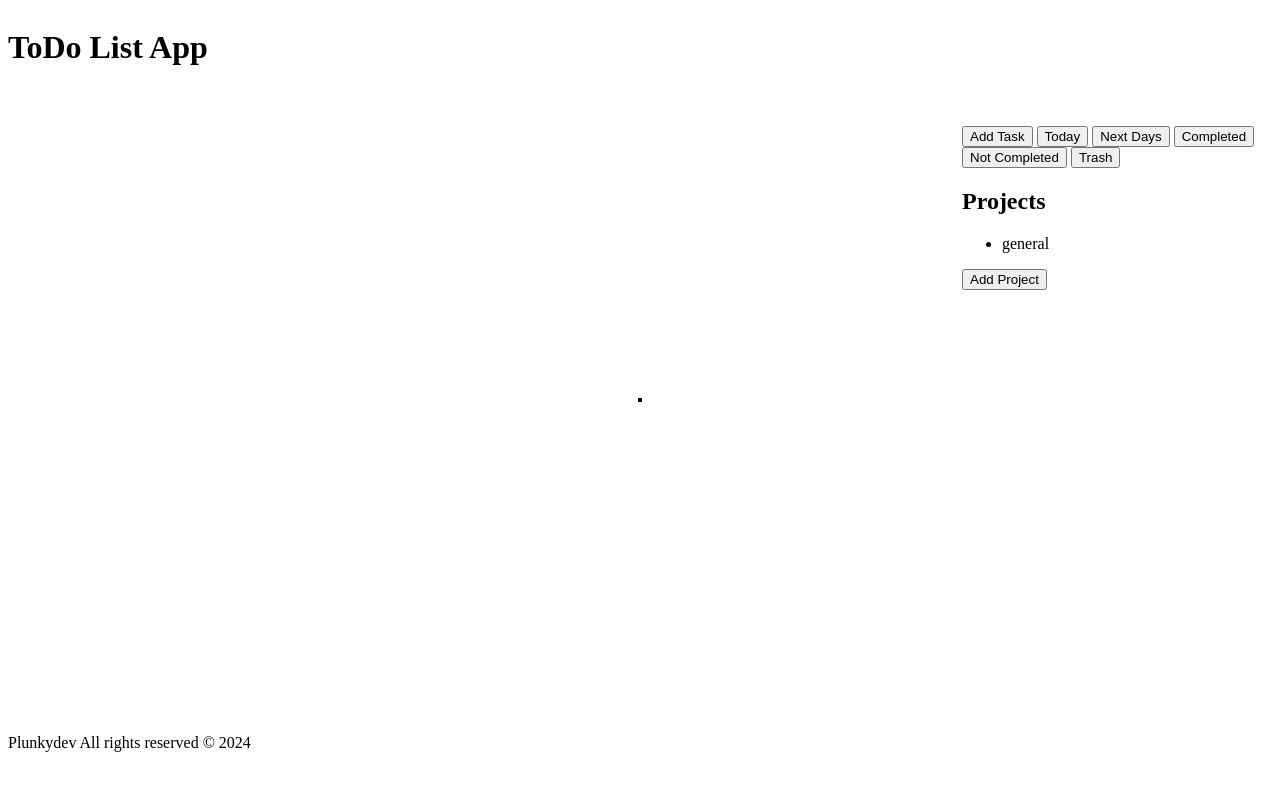
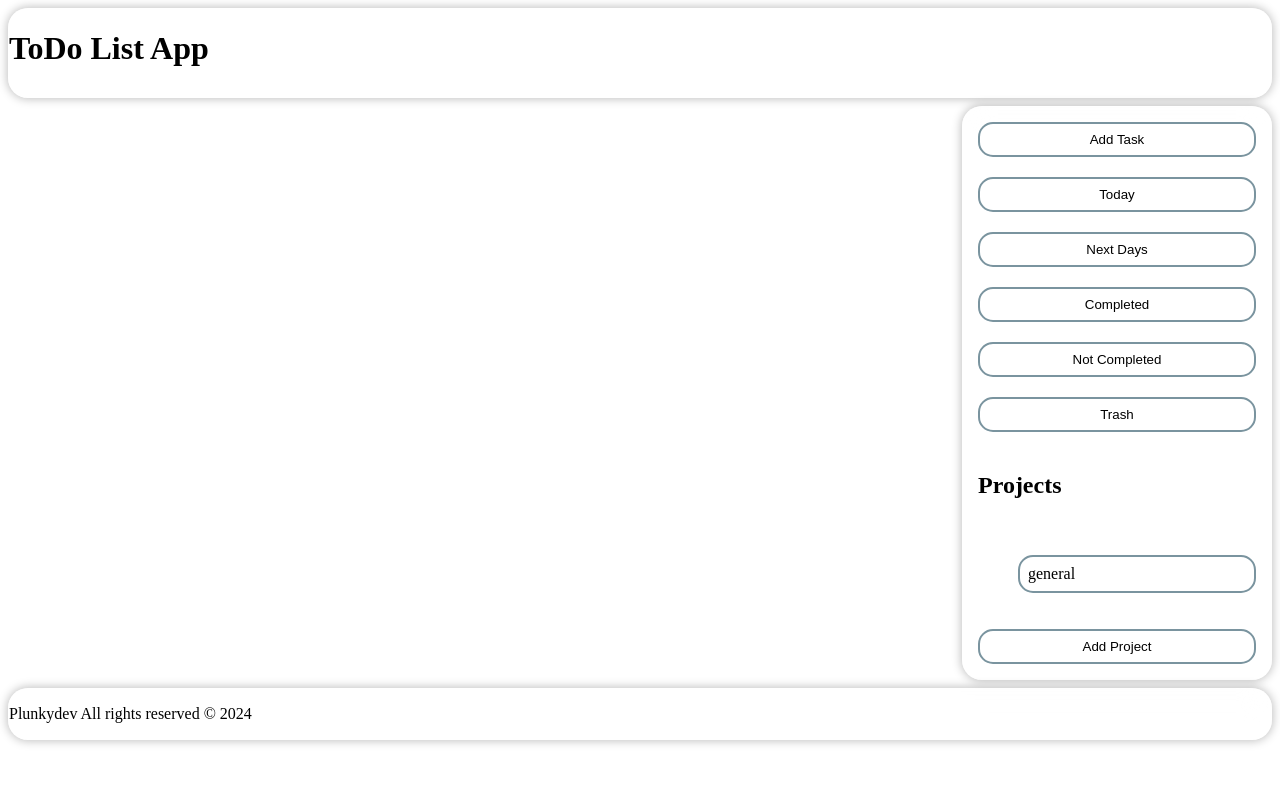
Before and after one commit to plunkydev/todo-list, a website built with webpack: page src/template.html in a window 1280 px wide. Built offline with nearby package versions, Linux system fonts and the light colour scheme.

Commit message:
Created and edited clease and ids of the style rules for the user interface

```diff
--- a/src/styles.css
+++ b/src/styles.css
@@ -1,14 +1,40 @@
+:root {
+    --bgBtnColor: #7a949f;
+}
+
+*,
+*:before,
+*:after {
+    box-sizing: border-box;
+}
+
+form > * {
+    border-radius: 5px;
+}
 
 .appContainer {
-    height: 100vh;
     display: grid;
     grid-template-columns: repeat(4, 1fr);
-    grid-template-rows: repeat(6, 1fr);
+    grid-template-rows: 90px repeat(4, 1fr) 90px;
     gap: 8px;
 }
 
+.header,
+.taskContiner,
+.header,
+nav,
+footer,
+.floatWindowClass {
+    border: 1px solid #ffffff40;
+    border-radius: 20px;
+    background-color: rgba(255, 255, 255, 0.45);
+    box-shadow: 0 0 10px 1px rgba(0, 0, 0, 0.25);
+    -webkit-backdrop-filter: blur(15px);
+    backdrop-filter: blur(15px);
+}
+
 .header {
-    height: 90px;
+    max-height: 90px;
     grid-column: span 4 / span 4;
 }
 
@@ -16,10 +42,27 @@
     grid-column: span 3 / span 3;
     grid-row: span 5 / span 5;
     grid-row-start: 2;
+    display: grid;
+    grid-template-columns: repeat(auto-fill, minmax(15rem, 1fr));
+    gap: 8px;
+}
+
+.taskContiner,
+.floatWindowClass {
+    min-width: 150px;
+    display: flex;
+    flex-direction: column;
+    justify-content: space-between;
+    padding: 15px;
+}
+
+.taskBtnContiner {
+    display: grid;
+    grid-template-columns: repeat(3, 1fr);
+    gap: 10px;
 }
 
 footer {
-    height: 90px;
     grid-column: span 4 / span 4;
     grid-column-start: 1;
     grid-row-start: 7;
@@ -29,9 +72,14 @@ nav {
     grid-row: span 5 / span 5;
     grid-column-start: 4;
     grid-row-start: 2;
+    display: flex;
+    flex-direction: column;
+    padding: 15px;
+    gap: 20px;
 }
 
 .floatWindowClass {
+    display: none;
     position: fixed;
     top: 50%;
     left: 50%;
@@ -39,3 +87,58 @@ nav {
     z-index: 1000;
     border: 2px solid black;
 }
+
+
+nav > button, #btnSubmitTask, #btnSubmitProject, .projectsList, .taskBtn {
+    background: #fff;
+    color: #000;
+    border: 2px solid var(--bgBtnColor);
+    padding: 8px;
+    border-radius: 15px;
+    position: relative;
+    z-index: 1;
+    overflow: hidden;
+    display: inline-block;
+    cursor: pointer;
+}
+
+nav > button:hover, #btnSubmitTask:hover, #btnSubmitProject:hover, .projectsList:hover,  .taskBtn:hover {
+    color: #fff;
+}
+
+nav > button::after, #btnSubmitTask::after, #btnSubmitProject::after, .projectsList::after, .taskBtn::after {
+    content: "";
+    background: var(--bgBtnColor);
+    position: absolute;
+    z-index: -1;
+    padding: 16px 20px;
+    display: block;
+    border-radius: 50%;
+    left: -50%;
+    right: -50%;
+    top: -150%;
+    bottom: -150%;
+    transform: scale(0, 0);
+    transition: all 0.4s ease;
+}
+
+nav > button:hover::after, #btnSubmitTask:hover::after, #btnSubmitProject:hover::after, .projectsList:hover::after, .taskBtn:hover::after {
+    transition: all 0.6s ease-out;
+    transform: scale(1, 1);
+}
+
+#showProjects {
+    display: grid;
+}
+
+.projectsList {
+    display: flex;
+    justify-content: space-between;
+    width: 100%;
+}
+
+.deleteIcon:hover {
+    background-color: #fff;
+    border-radius: 5px;
+    z-index: 1000;
+}
```
